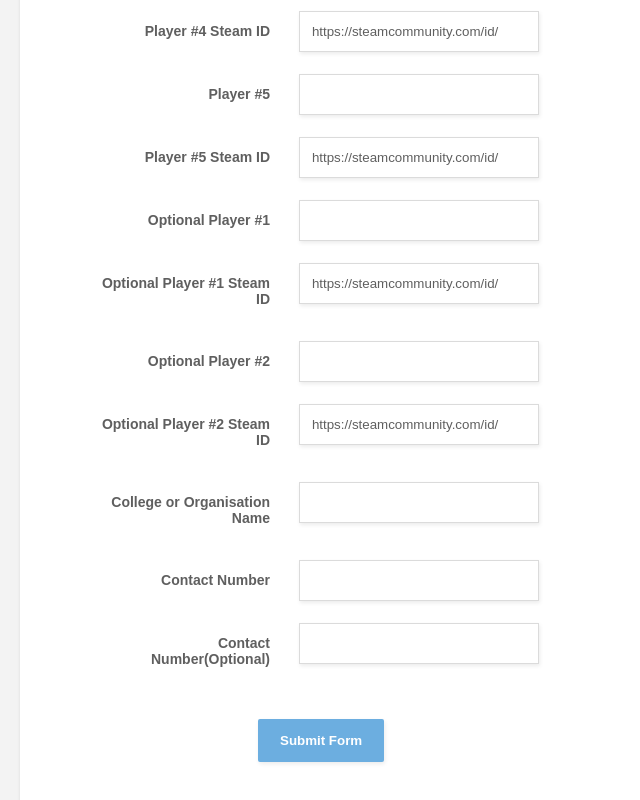
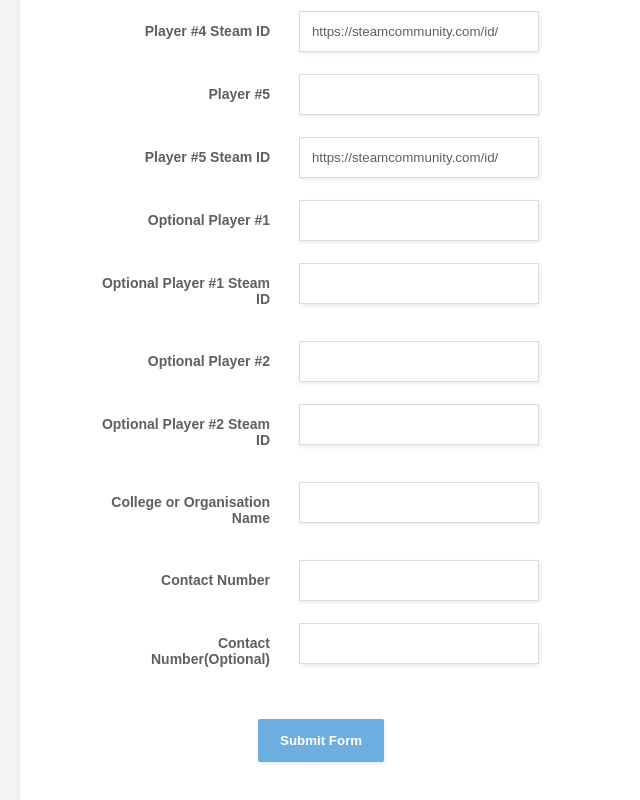
Before and after one commit to ishanjain28/dota2-lan-registration, a website: page dist/index.html in a window 1280 px wide. Shown: the part 810-1610 px from the top of the page, without its empty margins (270-910 px from the left). Drawn offline with nearby package versions, Linux system fonts and the light colour scheme.

Commit message:
Removed default steam link placeholder from opt players field

```diff
--- a/dist/index.html
+++ b/dist/index.html
@@ -109,7 +109,7 @@
         <div class="form-row">
             <label>
                     <span>Optional Player #1 Steam ID</span>
-                    <input type="text" name="optional_player_one_link" id="optional_player_one_link" value="https://steamcommunity.com/id/">
+                    <input type="text" name="optional_player_one_link" id="optional_player_one_link">
             </label>
         </div>
         <div class="form-row">
@@ -121,7 +121,7 @@
         <div class="form-row">
             <label>
                     <span>Optional Player #2 Steam ID</span>
-                    <input type="text" name="optional_player_two_link" id="optional_player_two_link" value="https://steamcommunity.com/id/">
+                    <input type="text" name="optional_player_two_link" id="optional_player_two_link">
             </label>
         </div>
         <div class="form-row">
@@ -148,8 +148,8 @@
     </form>
 </div>
 <script type="text/javascript">
-    window.onload = function () {
-        document.getElementById('form-basic').addEventListener('submit', function (event) {
+    window.onload = function() {
+        document.getElementById('form-basic').addEventListener('submit', function(event) {
             event.preventDefault();
             var submitButton = document.getElementById('submit-button');
             submitButton.disabled = true;
@@ -205,7 +205,7 @@
             "&contact_required=" + contact_required;
         http.open("POST", url, true);
         http.setRequestHeader("Content-type", "application/x-www-form-urlencoded");
-        http.onreadystatechange = function () {
+        http.onreadystatechange = function() {
             if (http.readyState == 4 && http.status == 200) {
                 var response = JSON.parse(http.responseText);
                 if (!response.error) {
```
